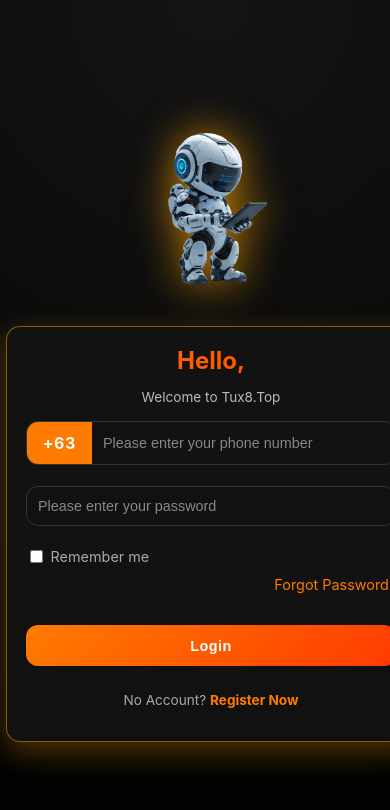
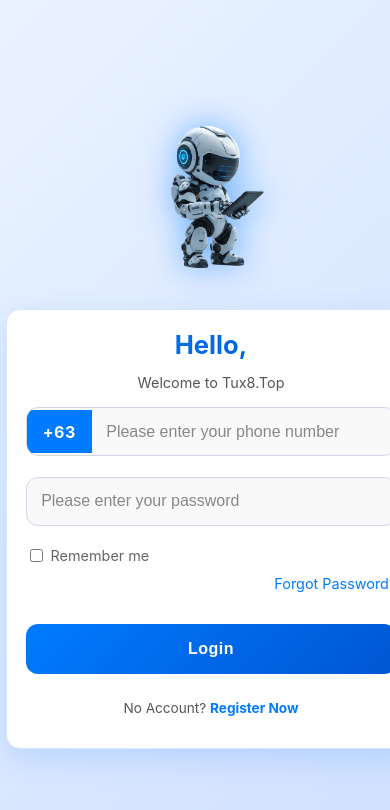
Before and after one commit to NeppyS/tux8, a React (Create React App) app: page / in a window 390 px wide. Shown: the top 810 px of the page. Built offline with nearby package versions, Linux system fonts and the light colour scheme.

Commit message:
Fix eslint href issues

```diff
--- a/src/App.css
+++ b/src/App.css
@@ -3,9 +3,9 @@
   height: 100vh;
   width: 100%;
   display: flex;
-  justify-content: center;   /* horizontal center */
-  align-items: center;       /* vertical center */
-  background: radial-gradient(circle at top, #141414 0%, #000 100%);
+  justify-content: center;
+  align-items: center;
+  background: linear-gradient(135deg, #eaf3ff 0%, #cfdfff 100%);
   padding: 1rem;
   position: relative;
   overflow: hidden;
@@ -17,7 +17,7 @@
   justify-content: center;
   align-items: center;
   gap: 3rem;
-  max-width: 900px;
+  max-width: 1100px;
   width: 100%;
   flex-wrap: nowrap;
 }
@@ -31,10 +31,10 @@
 }
 
 .robot-bg {
-  max-width: 340px;
+  max-width: 320px;
   width: 100%;
   animation: float 3s ease-in-out infinite;
-  filter: drop-shadow(0px 0px 20px rgba(255, 165, 0, 0.7));
+  filter: drop-shadow(0px 0px 16px rgba(0, 123, 255, 0.5));
   transition: transform 0.4s ease;
 }
 
@@ -52,33 +52,32 @@
   flex: 1;
   max-width: 420px;
   width: 100%;
-  background: rgba(20, 20, 20, 0.85);
-  border: 1px solid rgba(255, 165, 0, 0.5);
+  background: #fff;
+  border: 1px solid #d9e6ff;
   border-radius: 18px;
   padding: 2.5rem;
-  box-shadow: 0px 10px 30px rgba(255, 165, 0, 0.3);
-  backdrop-filter: blur(12px);
-  color: #fff;
+  box-shadow: 0px 10px 30px rgba(0, 123, 255, 0.15);
+  color: #222;
   transition: transform 0.3s ease, box-shadow 0.3s ease;
 }
 
 .login-card:hover {
   transform: translateY(-4px);
-  box-shadow: 0px 14px 36px rgba(255, 120, 0, 0.5);
+  box-shadow: 0px 14px 36px rgba(0, 86, 210, 0.25);
 }
 
 /* Header */
 .login-header h2 {
   font-size: 2.2rem;
   margin: 0;
-  background: linear-gradient(90deg, #ff7b00, #ff3b00);
+  background: linear-gradient(90deg, #007bff, #0056d2);
   -webkit-background-clip: text;
   -webkit-text-fill-color: transparent;
   font-weight: bold;
 }
 
 .login-header p {
-  color: #bbb;
+  color: #555;
   margin-bottom: 1.8rem;
   font-size: 1rem;
 }
@@ -88,20 +87,20 @@
   display: flex;
   align-items: center;
   margin-bottom: 1.3rem;
-  background: #111;
-  border: 1px solid #333;
+  background: #f9f9f9;
+  border: 1px solid #d0d8e6;
   border-radius: 12px;
   overflow: hidden;
   transition: border 0.3s, box-shadow 0.3s;
 }
 
 .input-group:focus-within {
-  border-color: #ff7b00;
-  box-shadow: 0 0 12px rgba(255, 120, 0, 0.6);
+  border-color: #007bff;
+  box-shadow: 0 0 10px rgba(0, 123, 255, 0.4);
 }
 
 .input-group .prefix {
-  background: #ff7b00;
+  background: #007bff;
   color: #fff;
   padding: 0.7rem 1rem;
   font-weight: bold;
@@ -114,7 +113,7 @@
   border: none;
   outline: none;
   background: transparent;
-  color: #fff;
+  color: #222;
   font-size: 1rem;
 }
 
@@ -129,7 +128,7 @@
   align-items: center;
   margin-bottom: 2rem;
   font-size: 0.9rem;
-  color: #aaa;
+  color: #666;
 }
 
 .options label {
@@ -139,20 +138,20 @@
 }
 
 .options a {
-  color: #ff7b00;
+  color: #007bff;
   text-decoration: none;
   transition: color 0.3s;
 }
 
 .options a:hover {
-  color: #ff3b00;
+  color: #0056d2;
   text-decoration: underline;
 }
 
 /* Button */
 .login-btn {
   width: 100%;
-  background: linear-gradient(135deg, #ff7b00, #ff3b00);
+  background: linear-gradient(135deg, #007bff, #0056d2);
   border: none;
   padding: 1rem;
   border-radius: 12px;
@@ -166,7 +165,7 @@
 
 .login-btn:hover {
   transform: translateY(-2px);
-  box-shadow: 0 8px 22px rgba(255, 120, 0, 0.65);
+  box-shadow: 0 8px 22px rgba(0, 86, 210, 0.4);
 }
 
 /* Register */
@@ -174,22 +173,22 @@
   text-align: center;
   margin-top: 1.6rem;
   font-size: 0.95rem;
-  color: #aaa;
+  color: #555;
 }
 
 .register a {
-  color: #ff7b00;
+  color: #007bff;
   font-weight: bold;
   text-decoration: none;
   transition: color 0.3s;
 }
 
 .register a:hover {
-  color: #ff3b00;
+  color: #0056d2;
   text-decoration: underline;
 }
 
-/* Responsive (Tablets) */
+/* Responsive */
 @media (max-width: 900px) {
   .login-wrapper {
     flex-direction: column;
@@ -198,17 +197,16 @@
   }
 
   .robot-bg {
-    max-width: 200px;   /* smaller robot */
+    max-width: 200px;
     margin-bottom: 0.5rem;
   }
 
   .login-card {
     max-width: 92%;
-    padding: 1.8rem;
+    padding: 2rem;
   }
 }
 
-/* Responsive (Small Phones) */
 @media (max-width: 500px) {
   .login-card {
     max-width: 95%;
@@ -217,26 +215,16 @@
   }
 
   .login-header h2 {
-    font-size: 1.5rem;
+    font-size: 1.6rem;
   }
 
   .login-header p {
-    font-size: 0.85rem;
+    font-size: 0.9rem;
     margin-bottom: 1rem;
   }
 
-  .input-group input {
-    font-size: 0.9rem;
-    padding: 0.7rem;
-  }
-
-  .login-btn {
-    padding: 0.8rem;
-    font-size: 0.9rem;
-  }
-
   .robot-bg {
-    max-width: 160px;   /* smaller robot for phones */
+    max-width: 150px;
   }
 
   .options {
```
